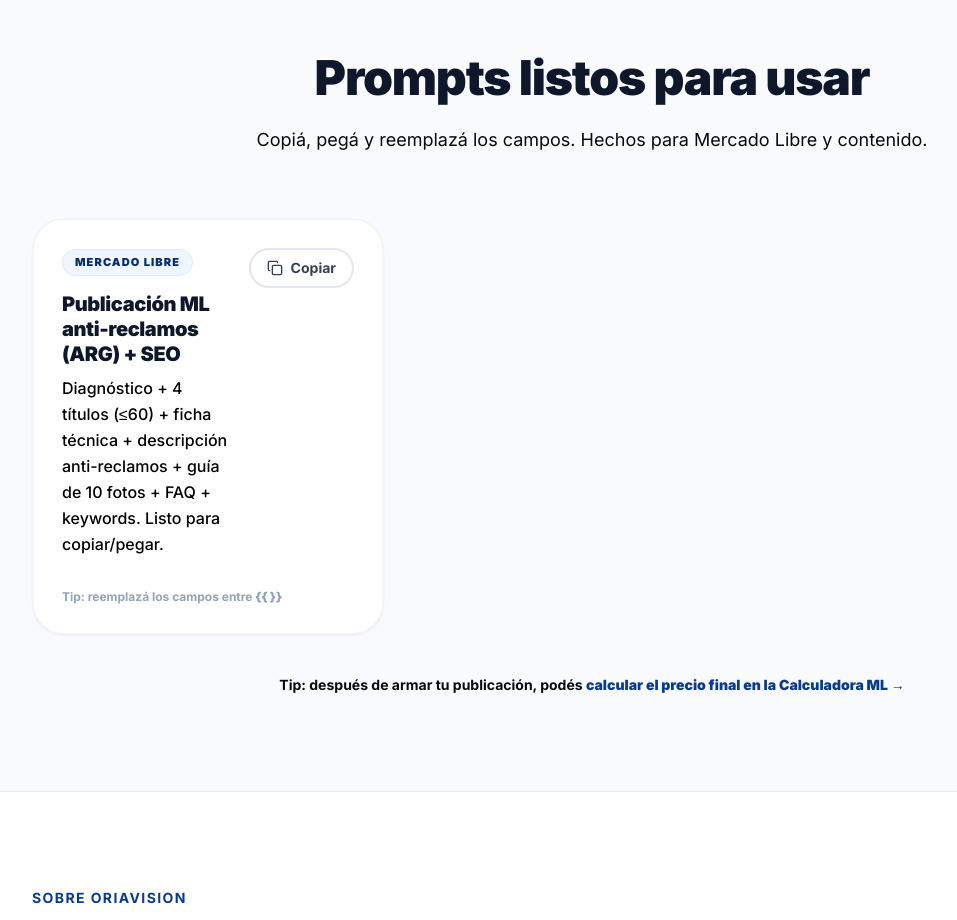
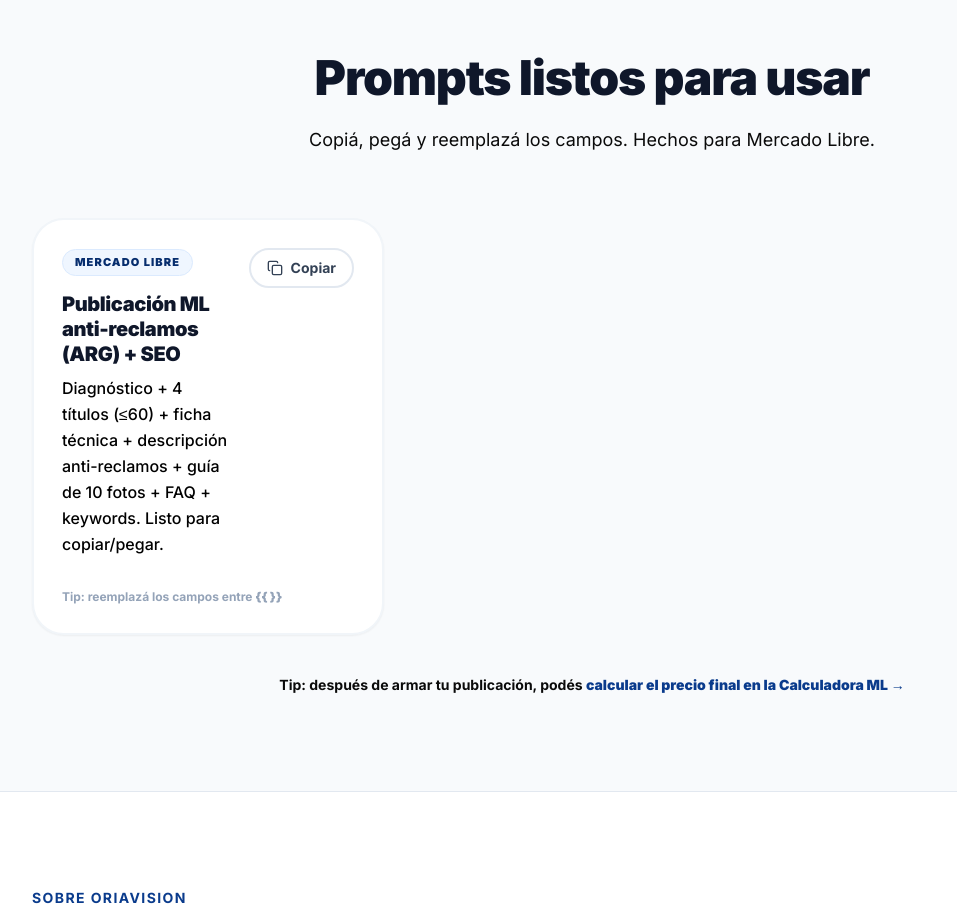
Before and after one commit to BengoDamian/oriavision-hub, a Next.js app: page / in a window 1280 px wide. Shown: the part 1560-2480 px from the top of the page, without its empty margins (48-1005 px from the left). Built offline with nearby package versions, Linux system fonts and the light colour scheme.

Commit message:
Update page.tsx

```diff
--- a/src/app/page.tsx
+++ b/src/app/page.tsx
@@ -321,8 +321,7 @@ export default function Home() {
                 Prompts listos para usar
               </h2>
               <p className="text-lg text-textBody max-w-2xl mx-auto">
-                Copiá, pegá y reemplazá los campos. Hechos para Mercado Libre y
-                contenido.
+                Copiá, pegá y reemplazá los campos. Hechos para Mercado Libre.
               </p>
             </div>
           </Reveal>
```
